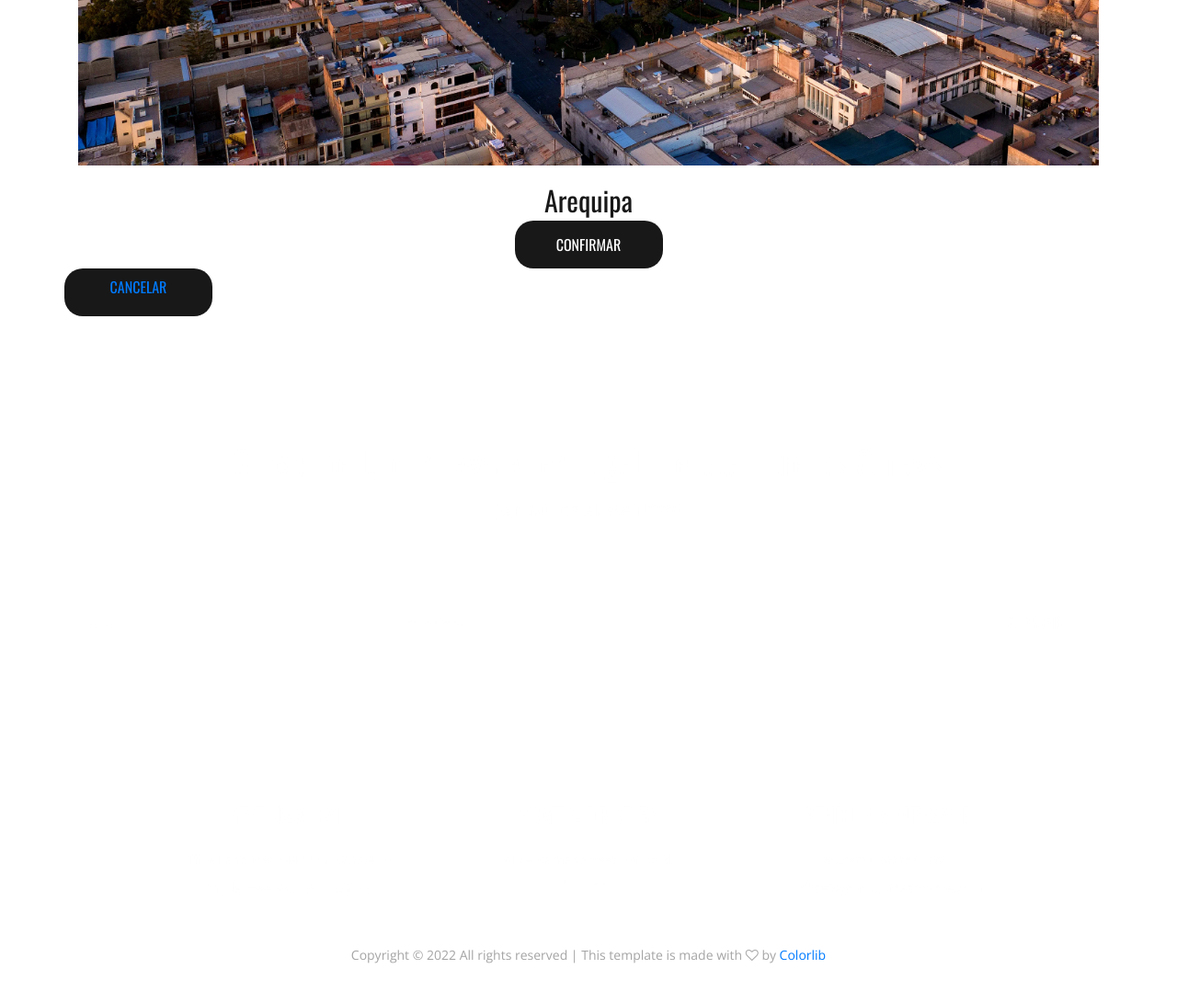
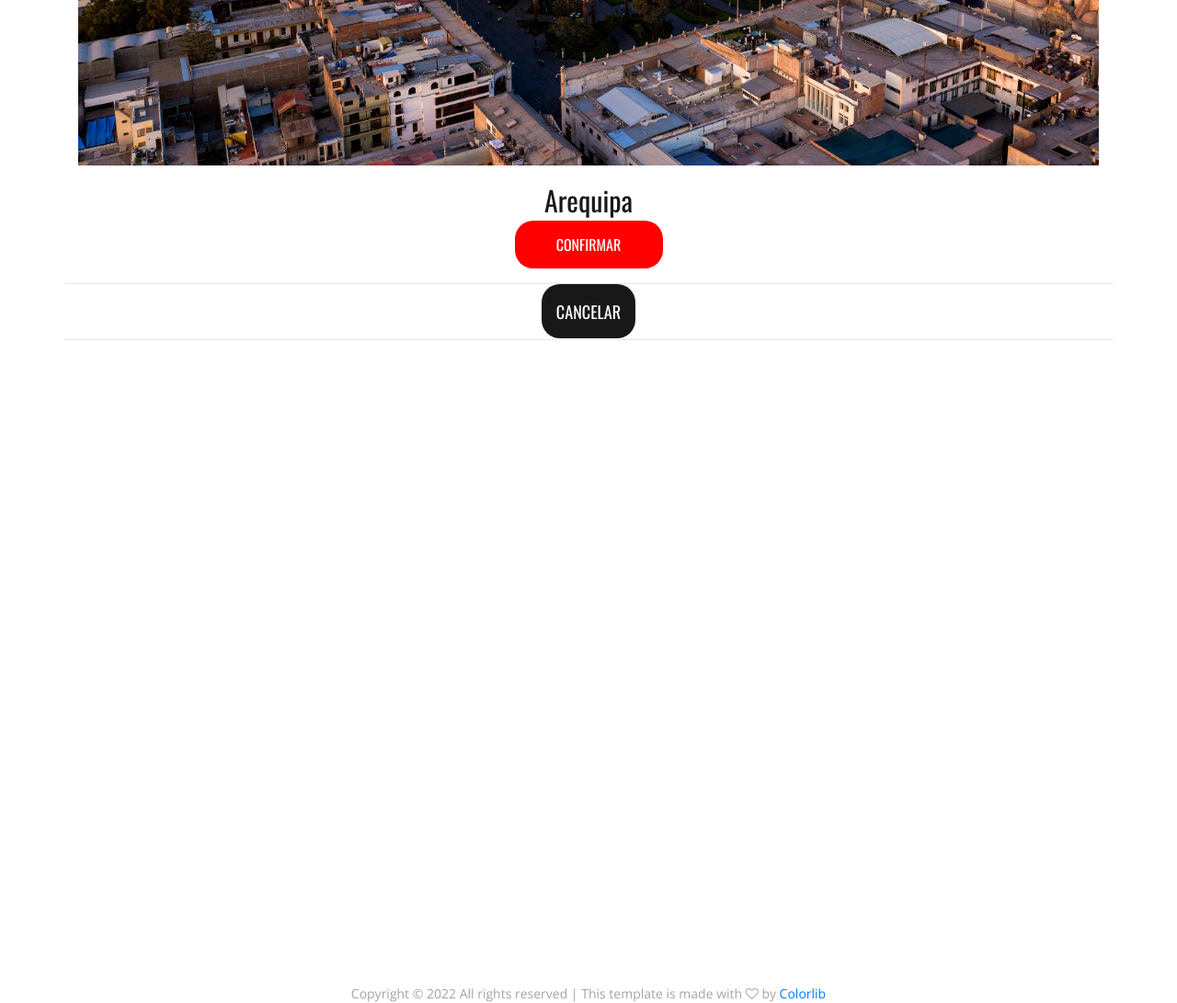
Before and after one commit to JamesCordova/DestinosTuristicos, a Django app: page /destinations/1/delete/ in a window 1280 px wide. Shown: the part 1485-2576 px from the top of the page at 92% size. Before the commit the page ends 2533 px from the top, so only its background shows below. Run offline with Django 4.2, Linux system fonts and the light colour scheme; a user stored in the database is signed in; data comes from the database, SQL or seed files in the repository; parts of the project's set-up code (start-up, migrations or seed data) failed here and were passed over; some libraries are stand-ins or nearby versions.

Commit message:
se modifico el destinationsDelete para que sea intuitivo, el color rojo da la impresion que no es algo que se deb hacer

```diff
--- a/src/destinations/templates/destinations/destinationsDelete.html
+++ b/src/destinations/templates/destinations/destinationsDelete.html
@@ -19,9 +19,10 @@
     <div class="destination_title">
         <a href="#destination_image">{{ dest.nombre }}</a> <!-- se coloco con el tag a para que siga teniendo el mismo css ademas de redirigir a una clase-->
     </div>
-    <input class="home_search_button text-center" type="submit" value="Confirmar"/>
-    <div class="home_search_button text-center" style="padding:8px">
-        <a href="/destinations">Cancelar</a>
+    <input class="home_search_button text-center" style="background-color: red"type="submit" value="Confirmar"/><hr>
+    <div class="container">
+        <a class="home_search_button text-center" style="font-size:130%; padding:16px" href="/destinations">Cancelar</a>
     </div>
+    <hr>
 </form>
 {% endblock %}
```
